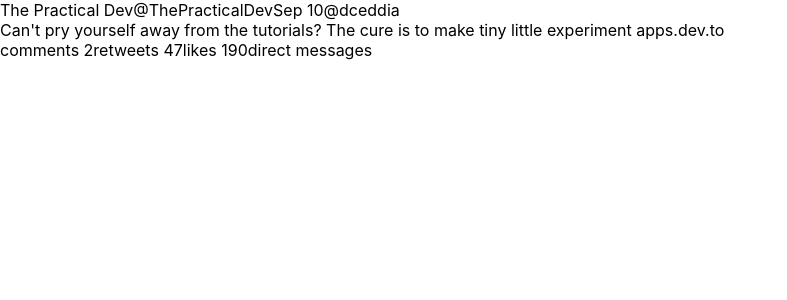
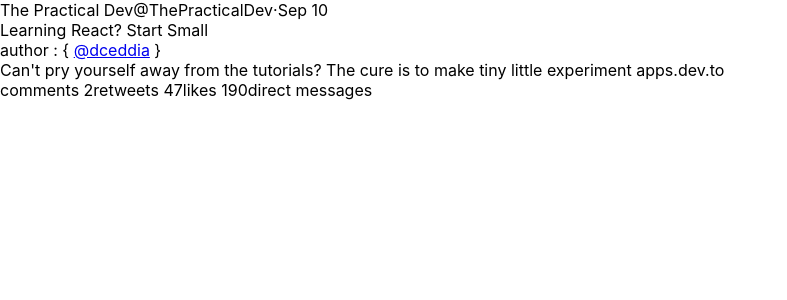
Before and after one commit to tara-fenton/social-card, a React (Create React App) app: page / in a window 1280 px wide. Shown: the top 300 px of the page, without its empty margins (0-787 px from the left). Built offline with nearby package versions, Linux system fonts and the light colour scheme.

Commit message:
top info author and edits

```diff
--- a/src/App.css
+++ b/src/App.css
@@ -1,19 +1,13 @@
-.App {
-  text-align: center;
-}
-
-.App-header {
-  background-color: #282c34;
-  min-height: 100vh;
-  display: flex;
-  flex-direction: column;
-  align-items: center;
-  justify-content: center;
-  font-size: calc(10px + 2vmin);
-  color: white;
-}
-
-.social-bar {
+.container {
   display: flex;
   flex-direction: row;
 }
+
+.avatar {
+  width: 65px;
+}
+
+.left {
+  display: flex;
+  flex-direction: row;
+}
--- a/src/App.js
+++ b/src/App.js
@@ -1,5 +1,6 @@
 import React, { Component } from "react";
 import "./App.css";
+import Avatar from "./components/Avatar/Avatar";
 import Card from "./components/Card/Card";
 import SocialBar from "./components/SocialBar/SocialBar";
 import TopInfo from "./components/TopInfo/TopInfo";
@@ -9,7 +10,7 @@ class App extends Component {
     super();
     this.state = {
       tweetData: {
-        avatar: "",
+        avatar: "avatar-dev",
         title: "Learning React? Start Small",
         topInfo: {
           name: "The Practical Dev",
@@ -18,7 +19,7 @@ class App extends Component {
           author: "@dceddia",
         },
         card: {
-          image: "",
+          image: "social-card-image",
           description:
             "Can't pry yourself away from the tutorials? The cure is to make tiny little experiment apps.",
           link: "dev.to",
@@ -34,7 +35,11 @@ class App extends Component {
 
   render() {
     return (
-      <div className="App">
+      <div>
+        <div className="left">
+          <Avatar avatar={this.state.tweetData.avatar} />
+        </div>
+        <div>
           <TopInfo
             topInfo={this.state.tweetData.topInfo}
             title={this.state.tweetData.title}
@@ -45,6 +50,7 @@ class App extends Component {
           />
           <SocialBar socialBar={this.state.tweetData.socialBar} />
         </div>
+      </div>
     );
   }
 }
--- /dev/null
+++ b/src/components/Avatar/Avatar.jsx
@@ -0,0 +1,10 @@
+import React, { Component } from "react";
+const images = require.context("../../../public/images/", true);
+
+class Avatar extends Component {
+  render() {
+    let dynamicImage = images(`./${this.props.avatar}.jpg`);
+    return <img className="avatar" src={dynamicImage} />;
+  }
+}
+export default Avatar;
--- a/src/components/Card/Card.jsx
+++ b/src/components/Card/Card.jsx
@@ -1,10 +1,17 @@
-import React from "react";
+import React, { Component } from "react";
+const images = require.context("../../../public/images/", true);
 
-const Card = (props) => (
-  <div className="social-bar">
-    <div>{props.card.info}</div>
-    <div>{props.card.description}</div>
-    <div>{props.card.link}</div>
-  </div>
-);
+class Card extends Component {
+  render() {
+    let dynamicImage = images(`./${this.props.card.image}.jpg`);
+    return (
+      <div className="container">
+        <img src={dynamicImage} />
+        <div>{this.props.card.info}</div>
+        <div>{this.props.card.description}</div>
+        <div>{this.props.card.link}</div>
+      </div>
+    );
+  }
+}
 export default Card;
--- a/src/components/SocialBar/SocialBar.jsx
+++ b/src/components/SocialBar/SocialBar.jsx
@@ -1,7 +1,7 @@
 import React from "react";
 
 const SocialBar = (props) => (
-  <div className="social-bar">
+  <div className="container">
     <div>comments {props.socialBar.comments}</div>
     <div>retweets {props.socialBar.retweets}</div>
     <div>likes {props.socialBar.likes}</div>
--- a/src/components/TopInfo/TopInfo.jsx
+++ b/src/components/TopInfo/TopInfo.jsx
@@ -1,11 +1,24 @@
 import React from "react";
 
 const TopInfo = (props) => (
-  <div className="social-bar">
-    <div>{props.topInfo.name}</div>
-    <div>{props.topInfo.handle}</div>
-    <div>{props.topInfo.date}</div>
-    <div>{props.topInfo.author}</div>
+  <div>
+    <div className="container">
+      <div>{props.topInfo.name}</div>
+      <div>{props.topInfo.handle}</div>&middot;
+      <div>{props.topInfo.date}</div>
+    </div>
+    <div>
+      <div>{props.title}</div>
+    </div>
+    <div>
+      <div>
+        {`author : { `}
+        <a href={`http://twitter.com/${props.topInfo.author}`}>
+          {props.topInfo.author}
+        </a>
+        {` }`}
+      </div>
+    </div>
   </div>
 );
 export default TopInfo;
```
Lines whose indentation alone changed are shown as unchanged.
